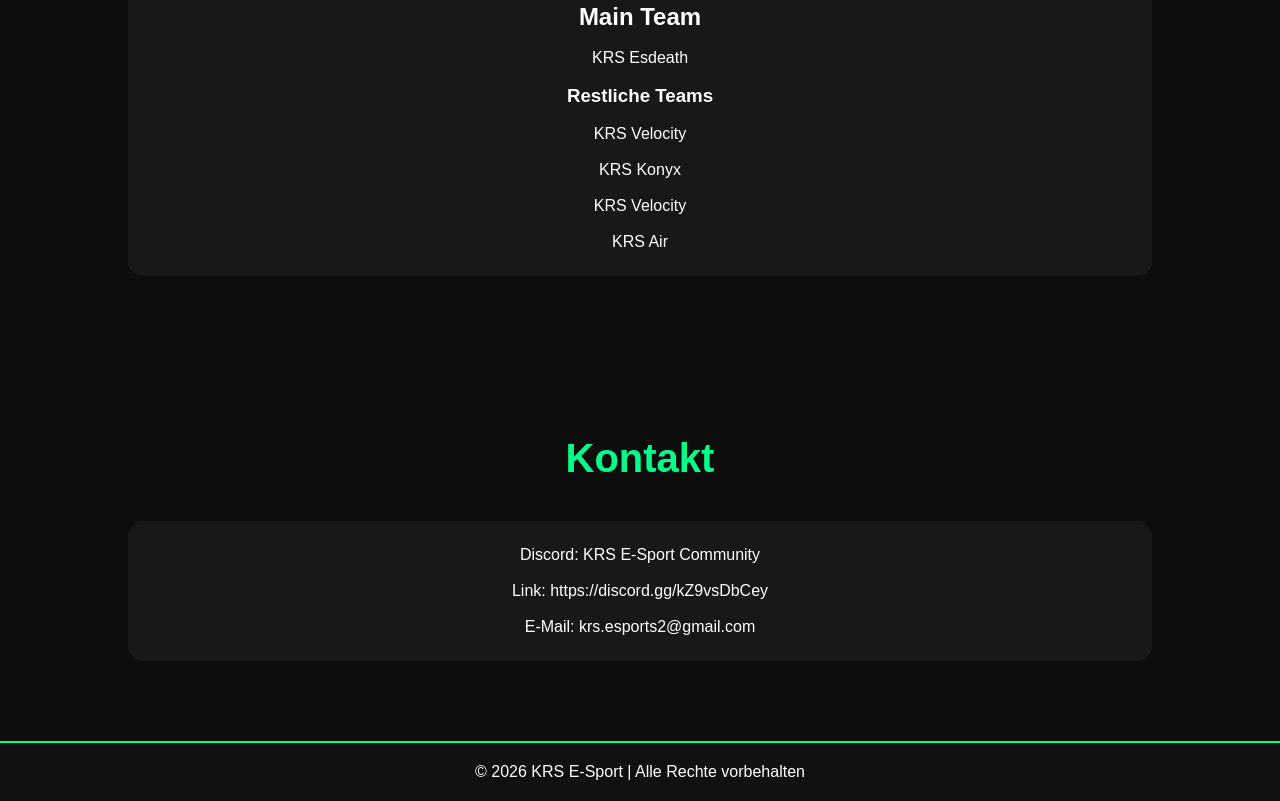
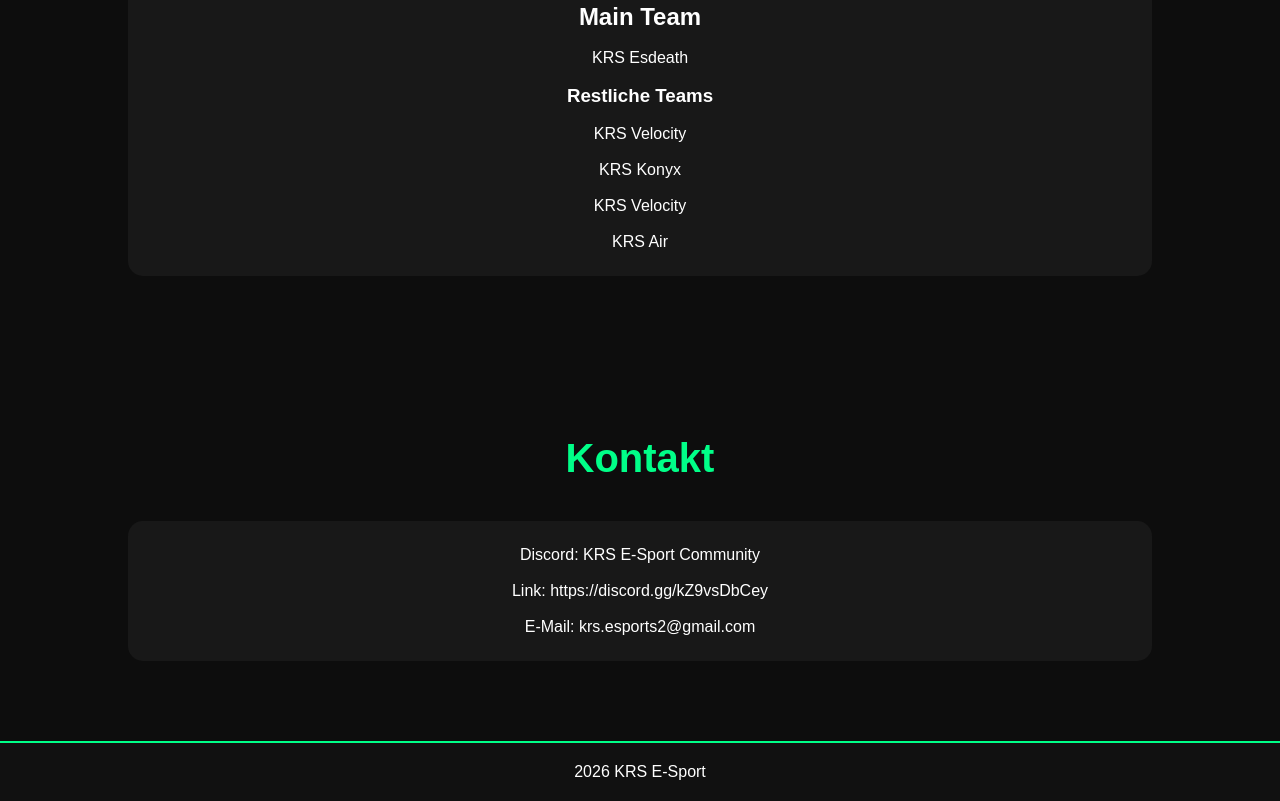
Before and after one commit to KRS-Esport/KRS-Esport, a plain HTML site: page index.html in a window 1280 px wide. Shown: the part 1299-2100 px from the top of the page. Drawn offline with Linux system fonts and the light colour scheme.

Commit message:
Update footer text in index.html

```diff
--- a/index.html
+++ b/index.html
@@ -184,7 +184,7 @@ footer{
 </section>
 
 <footer>
-    <p>© 2026 KRS E-Sport | Alle Rechte vorbehalten</p>
+    <p> 2026 KRS E-Sport</p>
 </footer>
 
 </body>
```
